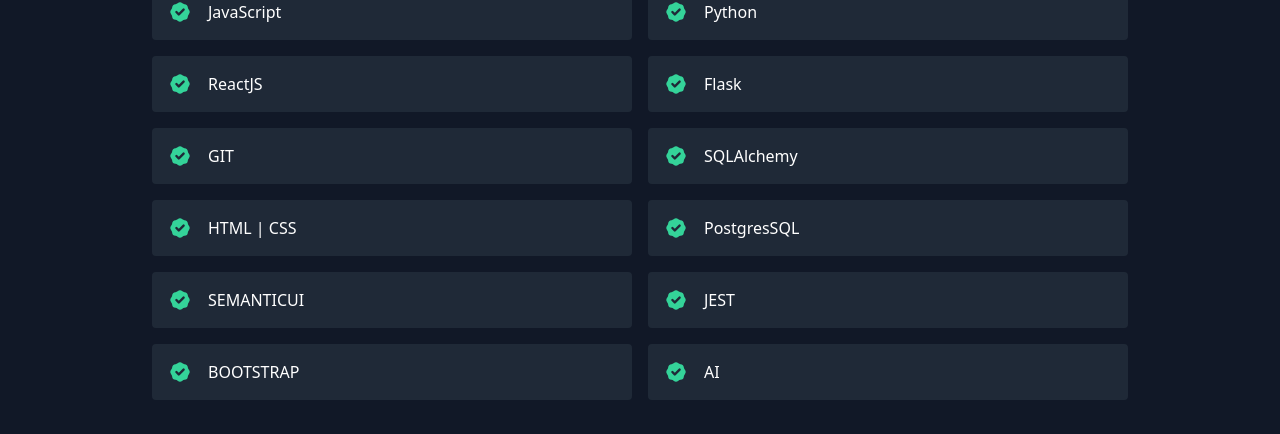
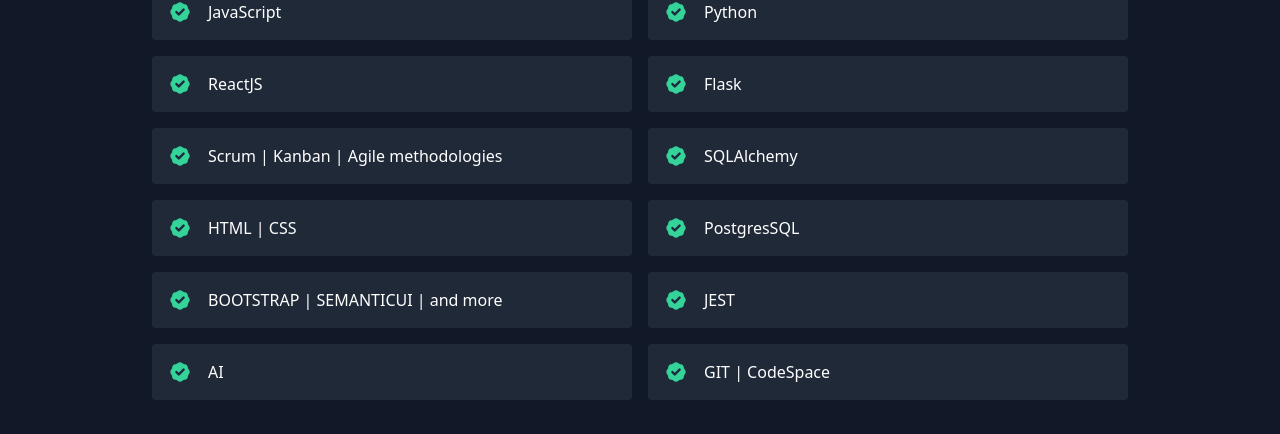
Before and after one commit to galdea/Dev-Photography-Portfolio, a React (Create React App) app: page / in a window 1280 px wide. Shown: the part 1830-2264 px from the top of the page. Built offline with nearby package versions, Linux system fonts and the light colour scheme.

Commit message:
basic seo ready. work on contact form!

```diff
--- a/public/index.html
+++ b/public/index.html
@@ -8,11 +8,13 @@
     <link rel="manifest" href="/site.webmanifest">
     <meta name="viewport" content="width=device-width, initial-scale=1" />
     <meta name="theme-color" content="#000000" />
-    <meta
-      name="description"
-      content="My portfolio app created with React"
-    />
-    <link rel="apple-touch-icon" href="%PUBLIC_URL%/logo192.png" />
+    <title> Gabriel Aldea FullStackDev</title>
+    <meta name="Gabriel Aldea" content="Developer & photographer">
+  <meta name="designed by" content="@Gabriel Aldea">
+  <meta property="og:description" content="Landing Page for Full Stack Developer Gabriel Aldea" />
+  <meta property="og:image" content="./img/drivethru/frontis.png" />
+  <link rel="shortcut icon" href="./favicon.ico" type="image/x-icon">
+  <link rel="icon" href="./favicon.ico" type="image/x-icon">
     <!--
       manifest.json provides metadata used when your web app is installed on a
       user's mobile device or desktop. See https://developers.google.com/web/fundamentals/web-app-manifest/
--- a/src/data.js
+++ b/src/data.js
@@ -55,12 +55,12 @@
   "Python",
   "ReactJS",
   "Flask",
-  "GIT",
+  "Scrum | Kanban | Agile methodologies",
   "SQLAlchemy",
   "HTML | CSS",
   "PostgresSQL",
-  "SEMANTICUI",
+  "BOOTSTRAP | SEMANTICUI | and more",
   "JEST",
-  "BOOTSTRAP",
-  "AI"
+  "AI",
+  "GIT | CodeSpace"
 ];
```
Also changed, not shown: 1 other file (tests, documents, lock files or other folders).
